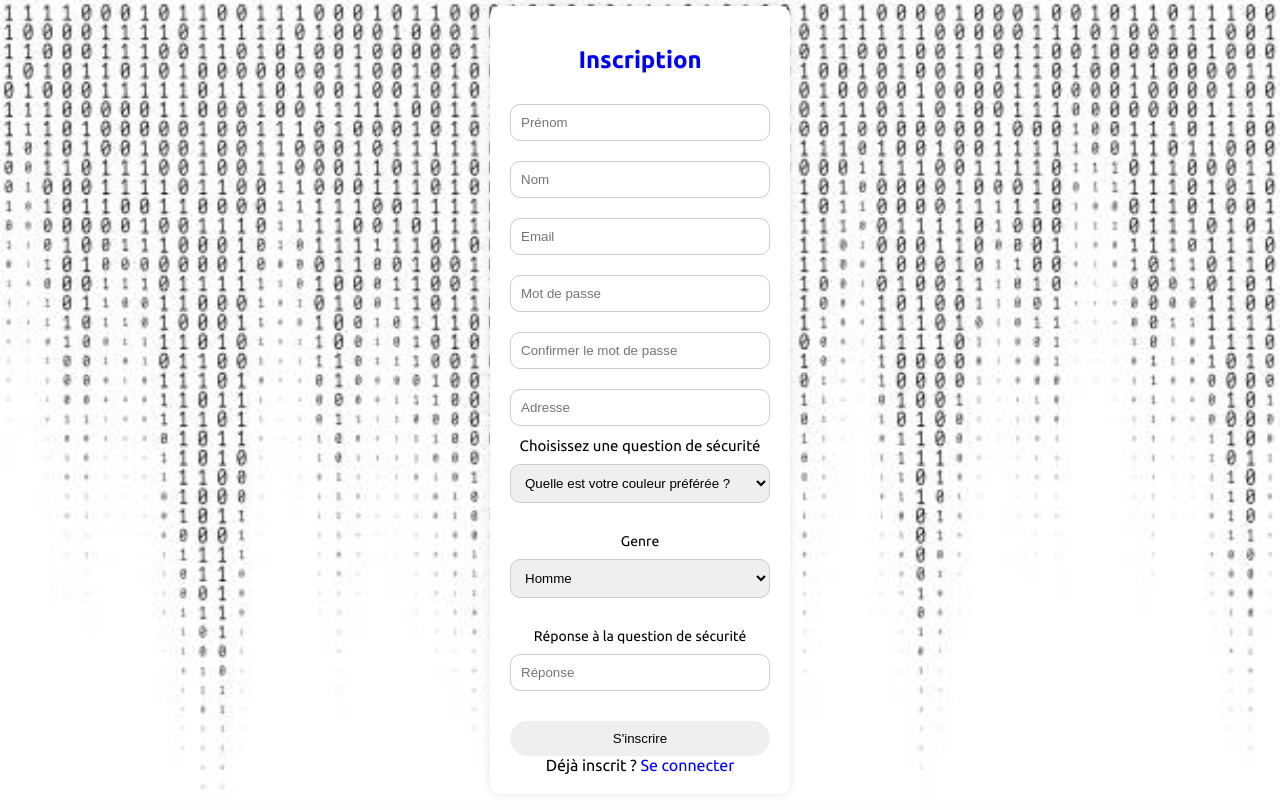
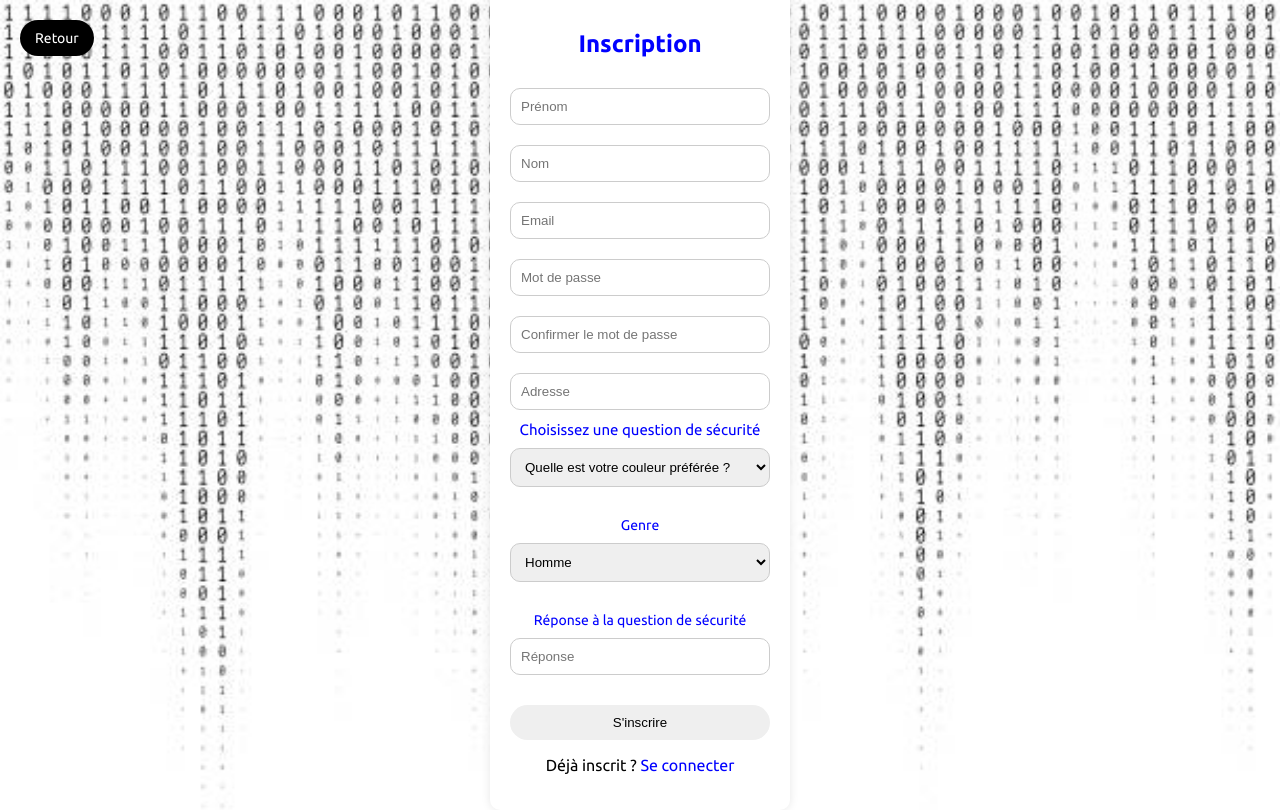
Before and after one commit to seniorROINES/hackthonInterne, a Django app: template Securite/Utilisateur/templates/inscription.html in a window 1280 px wide. Before the commit the page ends 789 px from the top, so only its background shows below. Run offline with Django 5.2, Linux system fonts and the light colour scheme; the template is opened without the code that fills it, so the values that code supplies are empty; some web fonts are replaced.

Commit message:
Update inscription.html

```diff
--- a/Securite/Utilisateur/templates/inscription.html
+++ b/Securite/Utilisateur/templates/inscription.html
@@ -73,20 +73,12 @@ button:active {
     background-color: black;
 }
 
-.login {
-    display: center;
-    margin-top: 13px;
-    margin: 0 25px;
-}
-
-#forgotPassword {
-    text-decoration: none;
-    color: blue;
-}
 
 label {
     padding-top: 20px;
     font-size: 15px;
+    color: blue;
+    text-decoration: none;
 }
 
 .login a {
@@ -105,11 +97,34 @@ label {
     margin-buttom: 3px;
 }
 
+header .retour a{
+    position: absolute;
+    top: 20px;
+    left: 20px;
+    background-color: black;
+    color: white;
+    text-decoration: none;
+    padding: 10px 15px;
+    border-radius: 20px;
+    font-size: 14px;
+    transition: all 0.3s ease;
+
+}
+
+header .retour a:hover {
+    background-color: blue;
+}
+
 
     </style>
 
 </head>
 <body>
+    <header>
+        <div class="retour">
+            <a href="logging.html" class="back-btn">Retour</a>
+        </div>
+    </header>
     <div class="container">
         <h2>Inscription</h2>
         <form id="signupForm">
```
